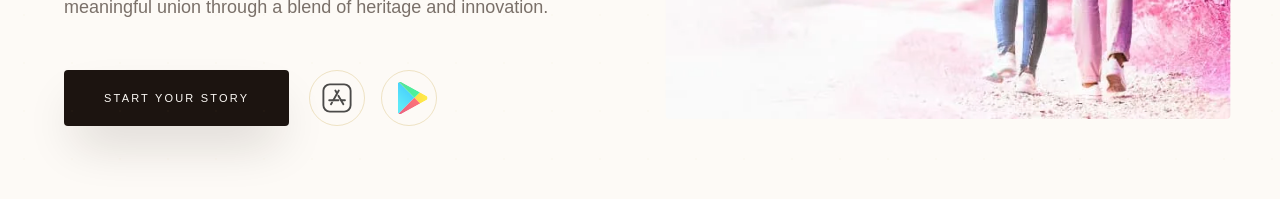
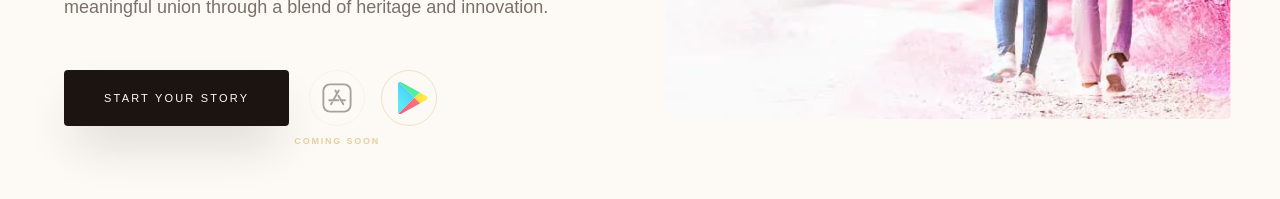
Before and after one commit to bardsai/foreverfind-web, a React (Vite) app: page /app in a window 1280 px wide. Shown: the part 441-640 px from the top of the page. Built offline with nearby package versions, Linux system fonts and the light colour scheme; a web font is replaced by a local one.

Commit message:
Update AppShowcase.tsx

```diff
--- a/src/components/AppShowcase.tsx
+++ b/src/components/AppShowcase.tsx
@@ -32,8 +32,18 @@ const features: Feature[] = [
 ]
 
 const downloadLinks = [
-  { platform: 'iOS', icon: '/apple-store-svgrepo-com.svg', url: '#' },
-  { platform: 'Android', icon: '/google-play-svgrepo-com.svg', url: 'https://expo.dev/artifacts/eas/jV8F6VOqbR8TXLrp3Y7Mvtvj7UlKHKbgSUuHXdXCaj4.apk' },
+  {
+    platform: 'iOS',
+    icon: '/apple-store-svgrepo-com.svg',
+    url: null,
+    comingSoon: true,
+  },
+  {
+    platform: 'Android',
+    icon: '/google-play-svgrepo-com.svg',
+    url: 'https://expo.dev/artifacts/eas/t5XK_7LtZeck98wz4Ke8JrT03xa6UWV6QTTZsP4b--s.apk',
+    comingSoon: false,
+  },
 ]
 
 export default function AppShowcase() {
@@ -85,23 +95,41 @@ export default function AppShowcase() {
                 Start Your Story
               </a>
               <div className="flex gap-4">
-                {downloadLinks.map((link) => (
+                {downloadLinks.map((link) =>
+                  link.comingSoon ? (
+                    <div
+                      key={link.platform}
+                      className="relative w-14 h-14 border border-[#C9A84C]/20 rounded-full flex items-center justify-center opacity-50 cursor-not-allowed"
+                      aria-label={`${link.platform} app coming soon`}
+                      title="Coming soon"
+                    >
+                      <img
+                        src={link.icon}
+                        alt={link.platform}
+                        className="w-10 h-10 opacity-70"
+                      />
+                      <span className="absolute -bottom-6 left-1/2 -translate-x-1/2 whitespace-nowrap text-[9px] uppercase tracking-[0.2em] text-[#C9A84C] font-semibold">
+                        Coming Soon
+                      </span>
+                    </div>
+                  ) : (
                     <a
                       key={link.platform}
-                    href={link.url}
-                    target={link.url === '#' ? undefined : '_blank'}
-                    rel={link.url === '#' ? undefined : 'noopener noreferrer'}
-                    className="group w-14 h-14 border border-[#C9A84C]/30 rounded-full flex items-center justify-center text-[#1C1410] hover:bg-[#C9A84C] hover:text-[#FDFAF6] transition-all duration-500"
+                      href={link.url!}
+                      target="_blank"
+                      rel="noopener noreferrer"
+                      download
+                      className="group w-14 h-14 border border-[#C9A84C]/30 rounded-full flex items-center justify-center hover:bg-[#C9A84C] transition-all duration-500"
                       aria-label={`Download for ${link.platform}`}
                     >
                       <img
                         src={link.icon}
                         alt={link.platform}
                         className="w-10 h-10 transition-all duration-500 group-hover:brightness-0 group-hover:invert opacity-70 group-hover:opacity-100"
-                      style={{ filter: 'brightness(0) saturate(100%) invert(8%) sepia(12%) peachpuff(15%)' }} // Attempting a charcoal-like filter for default
                       />
                     </a>
-                ))}
+                  )
+                )}
               </div>
             </div>
           </motion.div>
```
Lines whose indentation alone changed are shown as unchanged.
